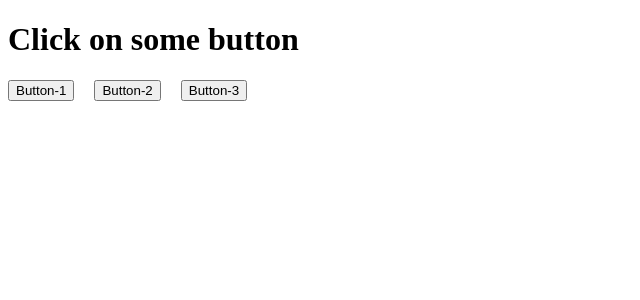
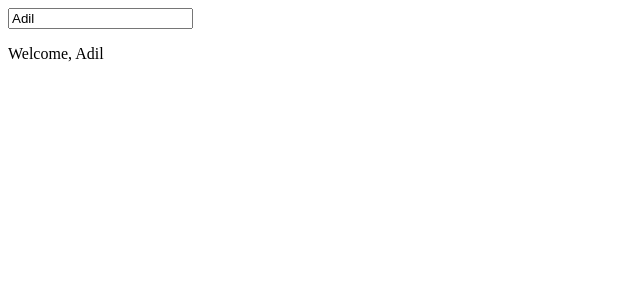
Before and after one commit to AdilSadigov/Develhope-React-Exercises, a React (Create React App) app in the folder exercise-app/: page / in a window 1280 px wide. Shown: the top 300 px of the page, without its empty margins (0-640 px from the left). Built offline with nearby package versions, Linux system fonts and the light colour scheme.

Commit message:
added Forms-1 exercise

```diff
--- a/exercise-app/src/App.js
+++ b/exercise-app/src/App.js
@@ -2,10 +2,11 @@
 import { ClickCounter } from "./ClickCounter";
 import { ClickTracker } from "./ClickTracker";
 import { Counter } from "./Counter";
+import { InteractiveWelcome } from "./InteractiveWelcome";
 import { Welcome } from "./Welcome";
 
 export class App extends React.Component {
     render () {
-        return <ClickTracker/>
+        return <InteractiveWelcome/>
     }
 }
--- /dev/null
+++ b/exercise-app/src/InteractiveWelcome.js
@@ -0,0 +1,24 @@
+import React from "react";
+import { Welcome } from "./Welcome";
+
+export class InteractiveWelcome extends React.Component {
+    state = {
+        username: 'Adil'
+    }
+
+    handleUsernameChange = (event) => {
+        const name = event.target.name
+        const value = event.target.value
+
+        this.setState ({
+            [name]: value
+        })
+    }
+
+    render() {
+        return <div>
+            <input name="username" value={this.state.username} onChange={this.handleUsernameChange}/>
+            <Welcome name={this.state.username}/>
+        </div>
+    }
+}
--- a/exercise-app/src/Welcome.js
+++ b/exercise-app/src/Welcome.js
@@ -6,7 +6,6 @@
         return (
             <div>
                 <p>Welcome, {this.props.name}</p>
-                {this.props.age > 18 ? <Age age = {this.props.age}/> : <p>You are very young!</p>}
             </div>
         )
     }
```
